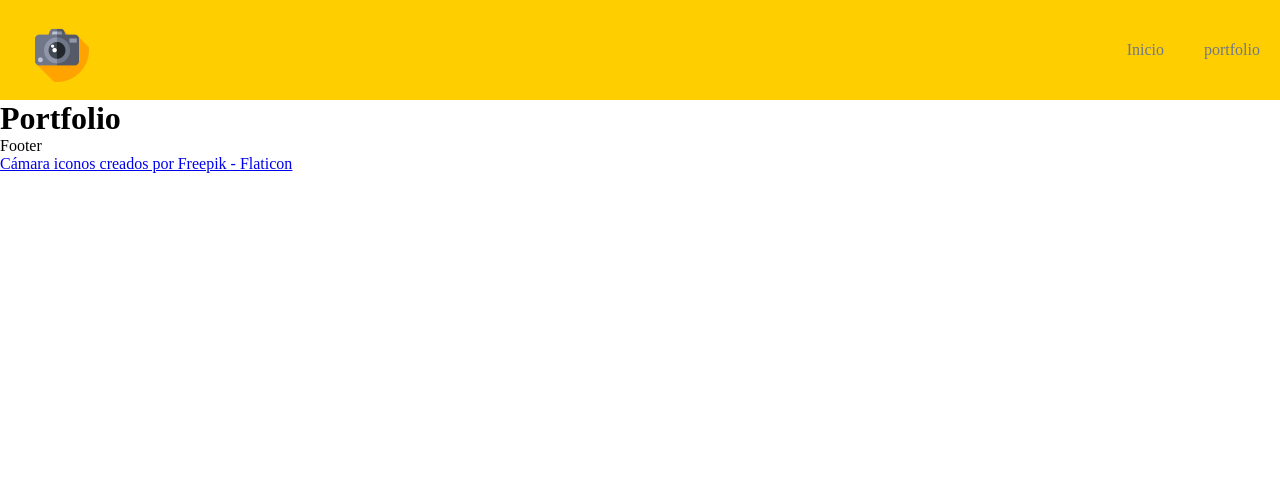
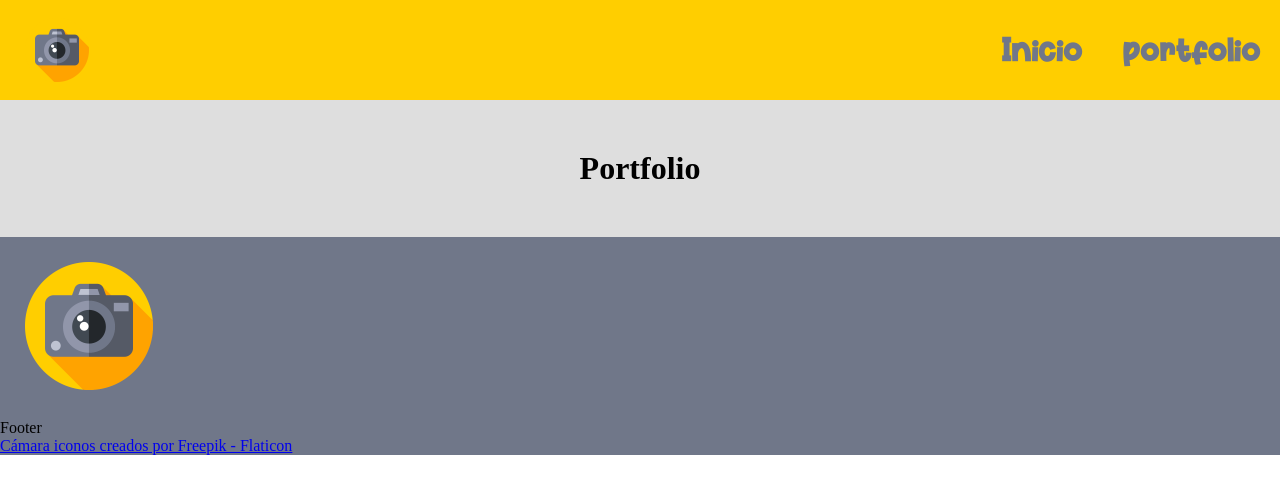
Before and after one commit to plepori/Pruebas_Django, a Django app: page /portfolio in a window 1280 px wide. Shown: the top 494 px of the page. Run offline with Django 4.2, Linux system fonts and the light colour scheme.

Commit message:
plantillas_v2

```diff
--- a/static/css/style.css
+++ b/static/css/style.css
@@ -3,6 +3,7 @@
     --color-secondary: #ffa300 ;
     --color-text: #707789 ;
     --color-bg: #dedede ;
+    --font-title: fresh;
 }
 
 
@@ -37,6 +38,52 @@ nav ul li {
 }
 
 nav ul li a {
+    font-size: 30px;
+    font-weight: 700;
     text-decoration: none;
-    color:var(--color-text)
+    font-family: fresh;
+    color: var(--color-text)
 }
+
+nav ul li a:hover {
+    color: white
+}
+
+main {
+    background-color: var(--color-bg);
+    width: 100vw;
+    display: flex;
+    flex-direction: column;
+    justify-content: center;
+    align-items: center;
+    padding: 50px;
+
+}
+
+.about {
+
+    display: flex;
+    padding: 25px;
+}
+
+.about-content {
+
+    width: 350px;
+    padding: 25px;
+}
+footer {
+
+    width: 100vw;
+    min-height: 150px;
+    background-color: var(--color-text);
+}
+
+footer img {
+    margin: 25px;
+
+}
+
+@font-face {
+    font-family: fresh;
+    src: url('../fonts/Green\ Smile.ttf');
+}
--- a/templates/layouts/partial/footer.html
+++ b/templates/layouts/partial/footer.html
@@ -1,4 +1,6 @@
+{% load static %}
 <footer>
+    <img src="{% static 'img/logo.png'%}" width="128">
     <p>Footer</p>
     <a href="https://www.flaticon.es/iconos-gratis/camara" title="cámara iconos">Cámara iconos creados por Freepik - Flaticon</a>
 </footer>
```
Also changed, not shown: static/fonts/More Info.txt (added, +29 -0 lines), templates/index.html (+7 -0 lines), static/fonts/Green Smile.jpg (added), static/fonts/Green Smile.otf (added), static/fonts/Green Smile.ttf (added), 2 other files.
